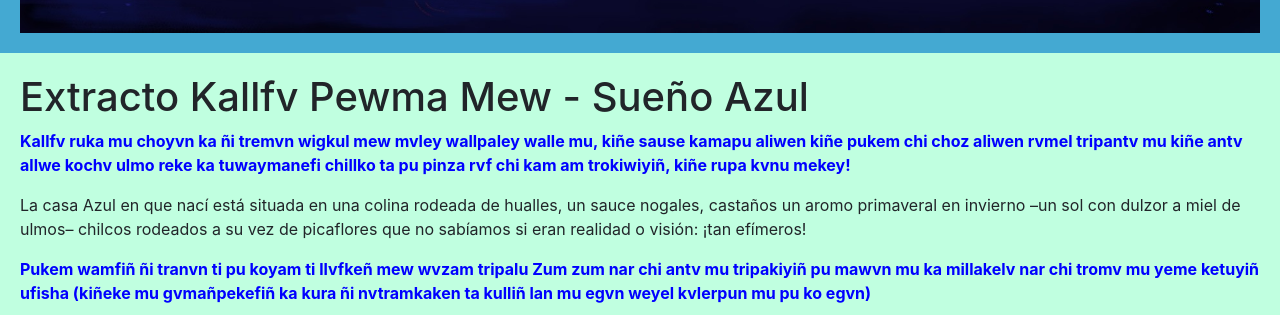
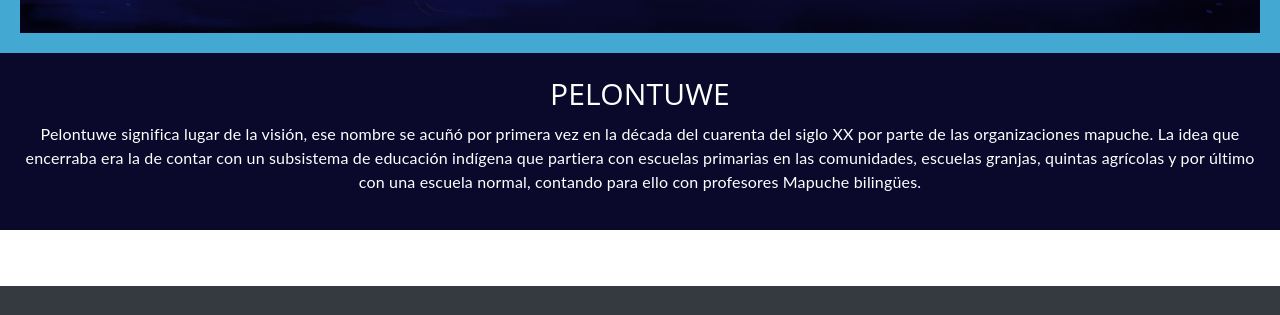
Before and after one commit to eloino92/wallmapuche, a plain HTML site: page index.html in a window 1280 px wide. Shown: the part 1551-1866 px from the top of the page. Drawn offline with nearby package versions, Linux system fonts and the light colour scheme.

Commit message:
cambio de rumbo

```diff
--- a/assets/css/main.css
+++ b/assets/css/main.css
@@ -8,7 +8,11 @@ footer{
 
 .container1{
     padding: 20px;
-    background-color: #c0ffe0;
+    background-color: #0A092B;
+    color: white;
+    font-family: Lato, Helvetica, Arial, sans-serif;
+    text-align: center;
+    letter-spacing: 0.176px;
 }
 
 .container2{
--- a/index.html
+++ b/index.html
@@ -24,21 +24,13 @@
       </h1>
       <img src="assets/images/portada2.jpg" alt="Portada" class="img-fluid">
     </div>
-    <div class="container1">
-      <h1>Extracto Kallfv Pewma Mew - Sueño Azul</h1>
-      <p class="pkallfu">
-        Kallfv ruka mu choyvn ka ñi tremvn wigkul mew mvley wallpaley walle mu, kiñe sause kamapu aliwen kiñe pukem chi choz aliwen rvmel tripantv mu kiñe antv allwe kochv ulmo reke ka tuwaymanefi chillko ta pu pinza rvf chi kam am trokiwiyiñ, kiñe rupa kvnu mekey!
+    <div class=" container1">
+      <h1 class="heroHeader-title">
+        PELONTUWE
+      </h1>
+      <p>
+        Pelontuwe significa lugar de la visión, ese nombre se acuñó por primera vez en la década del cuarenta del siglo XX por parte de las organizaciones mapuche. La idea que encerraba era la de contar con un subsistema de educación indígena que partiera con escuelas primarias en las comunidades, escuelas granjas, quintas agrícolas y por último con una escuela normal, contando para ello con profesores Mapuche bilingües.
       </p>
-      <p>
-        La casa Azul en que nací está situada en una colina rodeada de hualles, un sauce nogales, castaños un aromo primaveral en invierno –un sol con dulzor a miel de ulmos– chilcos rodeados a su vez de picaflores que no sabíamos si eran realidad o visión: ¡tan efímeros!
-      </p>
-      <p class="pkallfu">
-        Pukem wamfiñ ñi tranvn ti pu koyam ti llvfkeñ mew wvzam tripalu Zum zum nar chi antv mu tripakiyiñ pu mawvn mu ka millakelv nar chi tromv mu yeme ketuyiñ ufisha (kiñeke mu gvmañpekefiñ ka kura ñi nvtramkaken ta kulliñ lan mu egvn weyel kvlerpun mu pu ko egvn)
-      </p>
-      <p>
-        En invierno sentimos caer los robles partidos por los rayos En los atardeceres salimos, bajo la lluvia o los arreboles a buscar las ovejas (a veces tuvimos que llorar la muerte de algunas de ellas navegando sobre las aguas)
-      </p>
-      <img src="assets/images/imagen1.jpg" alt="Portada" class="img-fluid">
     </div>
     <footer></footer>
 
```
